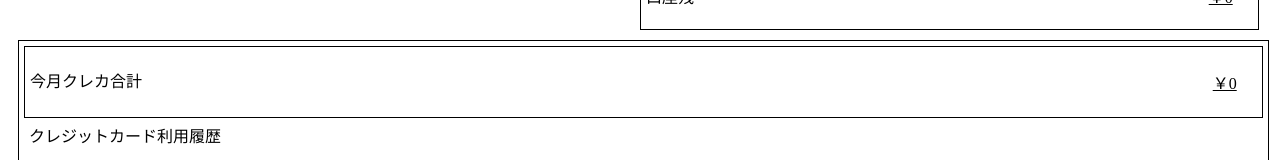
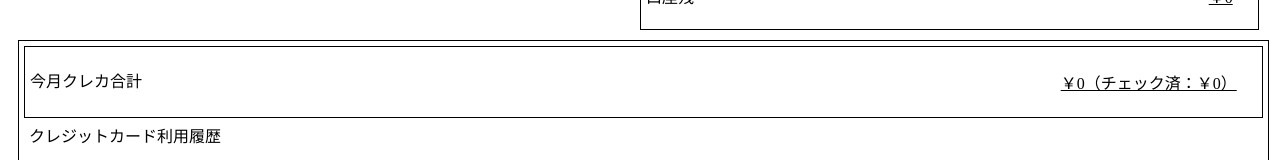
Before and after one commit to zakku58new/kakeibo-frontend, a Vue app: page /kakeibo/11 in a window 1280 px wide. Shown: the part 877-1037 px from the top of the page. Built offline with nearby package versions, Linux system fonts and the light colour scheme; no server answers.

Commit message:
家計簿画面：クレカ詳細にチェック済の合計金額表示処理を追加

```diff
--- a/src/components/kakeibo.vue
+++ b/src/components/kakeibo.vue
@@ -96,7 +96,7 @@
       <div class="pay_month">
         <div class="credit_total">
           <p>今月クレカ合計</p>
-          <p class="credit_total-sum">￥{{ creditDetailSum }}</p>
+          <p class="credit_total-sum">￥{{ creditDetailSum }}（チェック済：￥{{ checkedCreditDetailSum }}）</p>
         </div>
         <div class="credit_table">クレジットカード利用履歴</div>
         <button class="credit-button" @click="regist">登録</button>
@@ -161,6 +161,8 @@
         creditDatas:[],
         // 今月クレカ合計
         creditDetailSum: 0,
+        // 今月クレカ合計_チェック済み
+        checkedCreditDetailSum: 0,
       };
     },
     mounted() {
@@ -264,9 +266,14 @@
           this.creditDatas = respons.data,
         ).catch(error => console.log(error));
 
-        this.creditDatas.forEach(data =>
-            this.creditDetailSum = this.creditDetailSum + data.amount
-        );
+        this.creditDatas.forEach(data => {
+          // 今月クレカ合計
+          this.creditDetailSum = this.creditDetailSum + data.amount;
+          // チェック済の今月クレカ合計
+          if(data.checkboxStatus){
+            this.checkedCreditDetailSum = this.checkedCreditDetailSum + data.amount
+          };
+        });
       },
       back() {
         this.$router.push({name: "menu"});
```
